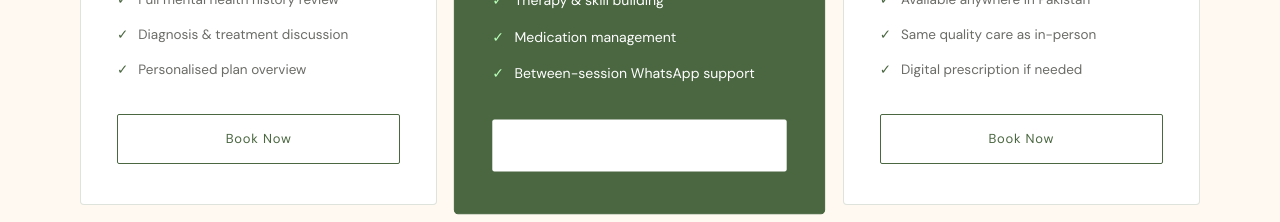
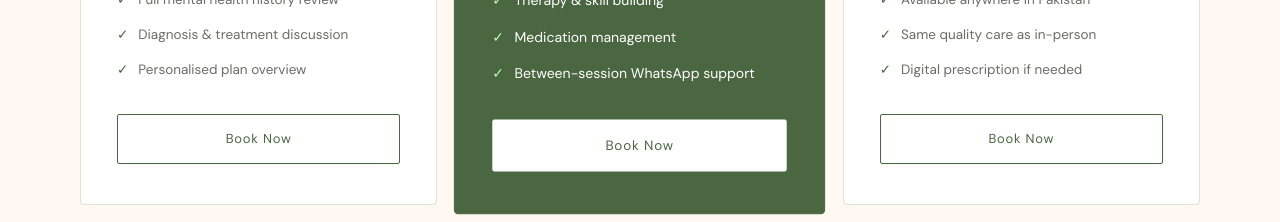
Before and after one commit to AyeshaaKhan938/psychiatrist-saba, a Next.js app: page / in a window 1280 px wide. Shown: the part 4460-4682 px from the top of the page. Built offline with nearby package versions, Linux system fonts and the light colour scheme.

Commit message:
fix: add prisma generate to build

```diff
--- a/src/app/globals.css
+++ b/src/app/globals.css
@@ -81,7 +81,7 @@ nav {
     list-style: none;
 }
 
-.nav-links a {
+.nav-links a:not(.nav-cta) {
     font-size: 13.5px;
     font-weight: 400;
     color: var(--muted);
@@ -90,7 +90,7 @@ nav {
     transition: color 0.2s;
 }
 
-.nav-links a:hover {
+.nav-links a:not(.nav-cta):hover {
     color: var(--sage);
 }
 
@@ -603,7 +603,7 @@ section {
     transform: scale(1.04);
 }
 
-.pricing-card.featured * {
+.pricing-card.featured *:not(.btn-price) {
     color: white !important;
 }
 
```
